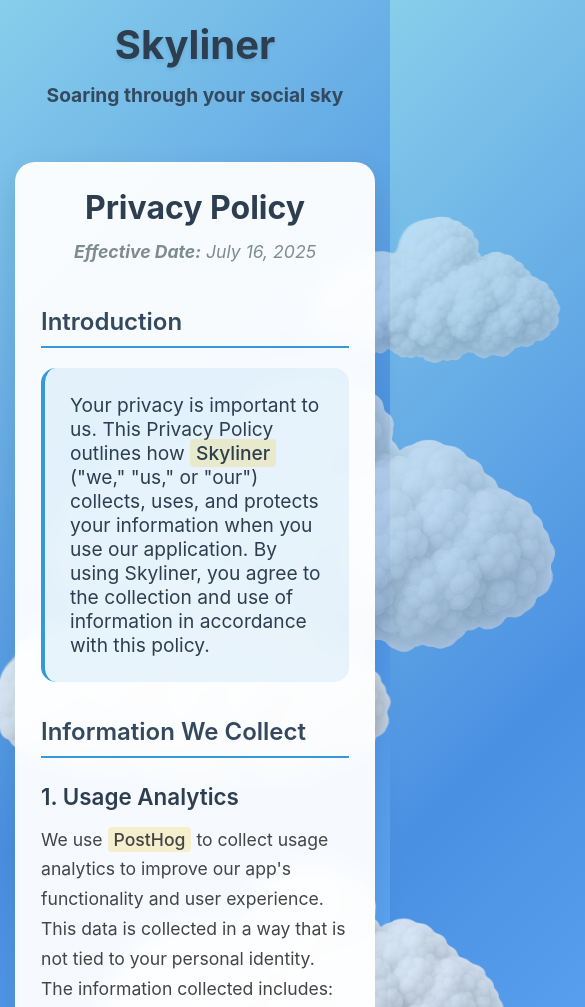
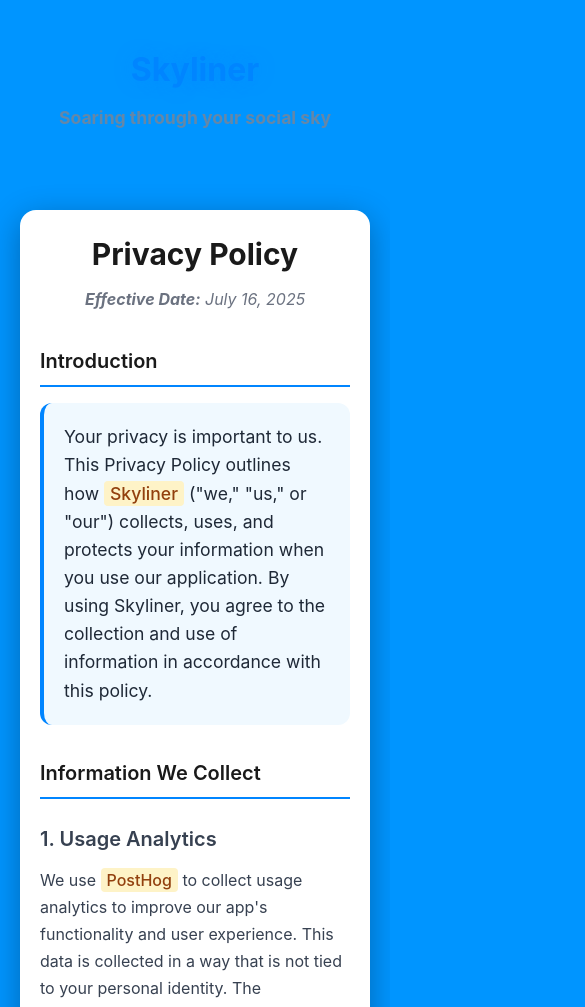
Before and after one commit to rayanwaked/SkylinerPolicy, a website: page index.html in a window 390 px wide. Shown: the top 1007 px of the page, 585 px wide, since content can reach past the window. Drawn offline with Linux system fonts and the light colour scheme.

Commit message:
Update index.html

```diff
--- a/index.html
+++ b/index.html
@@ -12,248 +12,209 @@
       }
 
       body {
-        font-family: "SF Pro Display", -apple-system, BlinkMacSystemFont,
-          "Segoe UI", Roboto, sans-serif;
-        background: linear-gradient(
-          135deg,
-          #87ceeb 0%,
-          #4a90e2 25%,
-          #6bb6ff 50%,
-          #87ceeb 75%,
-          #b8e6f0 100%
-        );
+        font-family: -apple-system, BlinkMacSystemFont, "Segoe UI", Roboto, sans-serif;
+        background: #0095ff;
+        color: #ffffff;
         min-height: 100vh;
-        position: relative;
-        overflow-x: hidden;
-      }
-
-      /* Cloud animations */
-      .cloud {
-        position: absolute;
-        background-image: url("cloud.png");
-        background-size: contain;
-        background-repeat: no-repeat;
-        opacity: 0.8;
-        animation: float 20s infinite linear;
-      }
-
-      .cloud1 {
-        width: 134vw;
-        height: 112vw;
-        top: 15%;
-        left: -15vw;
-        animation-duration: 25s;
-      }
-
-      .cloud2 {
-        width: 164vw;
-        height: 142vw;
-        top: 8%;
-        left: -20vw;
-        animation-duration: 30s;
-        animation-delay: -5s;
-        opacity: 0.6;
-      }
-
-      .cloud3 {
-        width: 134vw;
-        height: 112vw;
-        top: 25%;
-        left: -18vw;
-        animation-duration: 35s;
-        animation-delay: -10s;
-      }
-
-      .cloud4 {
-        width: 110vw;
-        height: 71vw;
-        top: 35%;
-        left: -13vw;
-        animation-duration: 28s;
-        animation-delay: -15s;
-        opacity: 0.7;
-      }
-
-      .cloud5 {
-        width: 111vw;
-        height: 71.5vw;
-        top: 5%;
-        left: -14vw;
-        animation-duration: 32s;
-        animation-delay: -20s;
-        opacity: 0.5;
-      }
-
-      @keyframes float {
-        0% {
-          transform: translateX(-20vw);
-        }
-        100% {
-          transform: translateX(calc(100vw + 20vw));
-        }
+        line-height: 1.6;
       }
 
       .container {
         max-width: 800px;
         margin: 0 auto;
-        padding: 40px 20px;
-        position: relative;
-        z-index: 10;
+        padding: 20px;
       }
 
       .header {
         text-align: center;
-        margin-bottom: 50px;
-        color: #1a1a1a;
+        margin-bottom: 30px;
+        padding: 40px 20px;
       }
 
       .app-name {
-        font-size: 3.5rem;
+        font-size: 3rem;
         font-weight: 700;
-        margin-bottom: 10px;
-        text-shadow: 0 2px 4px rgba(0, 0, 0, 0.1);
-        color: #2c3e50;
+        margin-bottom: 8px;
+        color: #0085ff;
+        text-shadow: 0 0 20px rgba(0, 133, 255, 0.3);
       }
 
       .subtitle {
-        font-size: 1.4rem;
-        font-weight: 300;
-        color: #34495e;
-        margin-bottom: 30px;
+        font-size: 1.2rem;
+        font-weight: 400;
+        color: #6f869f;
+        opacity: 0.9;
       }
 
-      .content {
-        background: rgba(255, 255, 255, 0.95);
-        border-radius: 20px;
+      .content-card {
+        background: #ffffff;
+        color: #1a1a1a;
+        border-radius: 16px;
         padding: 40px;
-        box-shadow: 0 10px 30px rgba(0, 0, 0, 0.1);
-        backdrop-filter: blur(10px);
-        border: 1px solid rgba(255, 255, 255, 0.2);
+        box-shadow: 0 8px 32px rgba(0, 0, 0, 0.3);
+        margin-bottom: 20px;
       }
 
       h1 {
-        font-size: 2.5rem;
+        font-size: 2.25rem;
         font-weight: 700;
-        color: #2c3e50;
-        margin-bottom: 10px;
+        color: #1a1a1a;
+        margin-bottom: 8px;
         text-align: center;
       }
 
       .effective-date {
         text-align: center;
-        font-size: 1.1rem;
-        color: #7f8c8d;
-        margin-bottom: 40px;
+        font-size: 1rem;
+        color: #6b7280;
+        margin-bottom: 32px;
         font-style: italic;
       }
 
       h2 {
-        font-size: 1.8rem;
+        font-size: 1.5rem;
         font-weight: 600;
-        color: #34495e;
-        margin-top: 35px;
-        margin-bottom: 20px;
-        border-bottom: 2px solid #3498db;
-        padding-bottom: 10px;
+        color: #1a1a1a;
+        margin-top: 32px;
+        margin-bottom: 16px;
+        border-bottom: 2px solid #0085ff;
+        padding-bottom: 8px;
       }
 
       h3 {
-        font-size: 1.4rem;
+        font-size: 1.25rem;
         font-weight: 600;
-        color: #2c3e50;
-        margin-top: 25px;
-        margin-bottom: 15px;
+        color: #374151;
+        margin-top: 24px;
+        margin-bottom: 12px;
       }
 
       p {
-        font-size: 1.1rem;
+        font-size: 1rem;
         line-height: 1.7;
-        color: #444;
-        margin-bottom: 20px;
+        color: #374151;
+        margin-bottom: 16px;
       }
 
       ul {
         margin-left: 20px;
-        margin-bottom: 20px;
+        margin-bottom: 16px;
       }
 
       li {
-        font-size: 1.1rem;
+        font-size: 1rem;
         line-height: 1.6;
-        color: #555;
-        margin-bottom: 10px;
+        color: #4b5563;
+        margin-bottom: 8px;
       }
 
       .intro {
-        font-size: 1.2rem;
-        color: #2c3e50;
-        background: rgba(52, 152, 219, 0.1);
-        padding: 25px;
-        border-radius: 15px;
-        border-left: 4px solid #3498db;
-        margin-bottom: 30px;
+        font-size: 1.1rem;
+        color: #1f2937;
+        background: #f0f9ff;
+        padding: 20px;
+        border-radius: 12px;
+        border-left: 4px solid #0085ff;
+        margin-bottom: 24px;
       }
 
       .contact-info {
-        background: rgba(46, 204, 113, 0.1);
-        padding: 25px;
-        border-radius: 15px;
-        border-left: 4px solid #2ecc71;
-        margin-top: 30px;
+        background: #f0fdf4;
+        padding: 20px;
+        border-radius: 12px;
+        border-left: 4px solid #10b981;
+        margin-top: 24px;
       }
 
       .contact-info p {
-        margin-bottom: 10px;
+        margin-bottom: 8px;
+        color: #065f46;
       }
 
       .highlight {
-        background: rgba(241, 196, 15, 0.2);
+        background: #fef3c7;
         padding: 2px 6px;
         border-radius: 4px;
         font-weight: 500;
+        color: #92400e;
       }
 
+      /* Subtle floating animation for the header */
+      .header {
+        animation: gentleFloat 6s ease-in-out infinite;
+      }
+
+      @keyframes gentleFloat {
+        0%, 100% {
+          transform: translateY(0);
+        }
+        50% {
+          transform: translateY(-5px);
+        }
+      }
+
+      /* Hover effects */
+      .content-card {
+        transition: transform 0.2s ease, box-shadow 0.2s ease;
+      }
+
+      .content-card:hover {
+        transform: translateY(-2px);
+        box-shadow: 0 12px 40px rgba(0, 0, 0, 0.4);
+      }
+
+      /* Responsive design */
       @media (max-width: 768px) {
         .app-name {
           font-size: 2.5rem;
         }
 
         .subtitle {
-          font-size: 1.2rem;
+          font-size: 1.1rem;
         }
 
-        .content {
-          padding: 25px;
+        .content-card {
+          padding: 24px;
+          margin: 0 10px 20px 10px;
         }
 
         h1 {
+          font-size: 1.875rem;
+        }
+
+        h2 {
+          font-size: 1.25rem;
+        }
+
+        .container {
+          padding: 15px;
+        }
+
+        .header {
+          padding: 30px 15px;
+        }
+      }
+
+      @media (max-width: 480px) {
+        .app-name {
           font-size: 2rem;
         }
 
-        h2 {
-          font-size: 1.5rem;
-        }
-
-        .container {
-          padding: 20px 15px;
+        .content-card {
+          padding: 20px;
+          margin: 0 5px 20px 5px;
         }
       }
     </style>
   </head>
   <body>
-    <div class="cloud cloud1"></div>
-    <div class="cloud cloud2"></div>
-    <div class="cloud cloud3"></div>
-    <div class="cloud cloud4"></div>
-    <div class="cloud cloud5"></div>
-
     <div class="container">
       <div class="header">
         <h1 class="app-name">Skyliner</h1>
         <p class="subtitle"><b>Soaring through your social sky</b></p>
       </div>
 
-      <div class="content">
+      <div class="content-card">
         <h1>Privacy Policy</h1>
         <p class="effective-date">
           <strong>Effective Date:</strong> July 16, 2025
@@ -329,10 +290,10 @@
             If you have any questions about this Privacy Policy, please contact
             us at:
           </p>
-          <p><strong>Bluesky:</strong>@skyliner.app</p>
+          <p><strong>Bluesky:</strong> @skyliner.app</p>
         </div>
 
-        <p style="margin-top: 30px; font-style: italic; color: #7f8c8d">
+        <p style="margin-top: 30px; font-style: italic; color: #6b7280;">
         </p>
       </div>
     </div>
```
